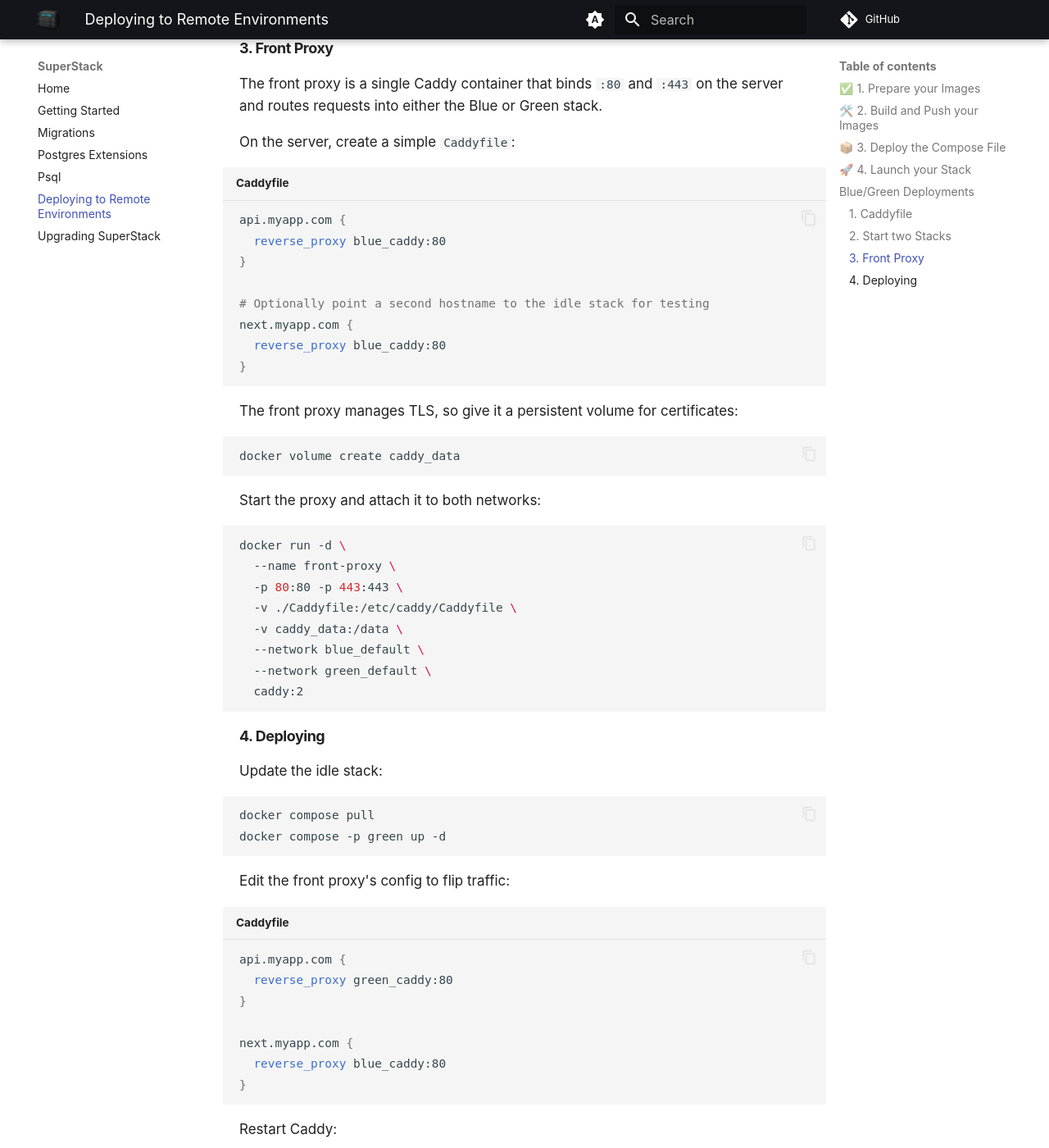
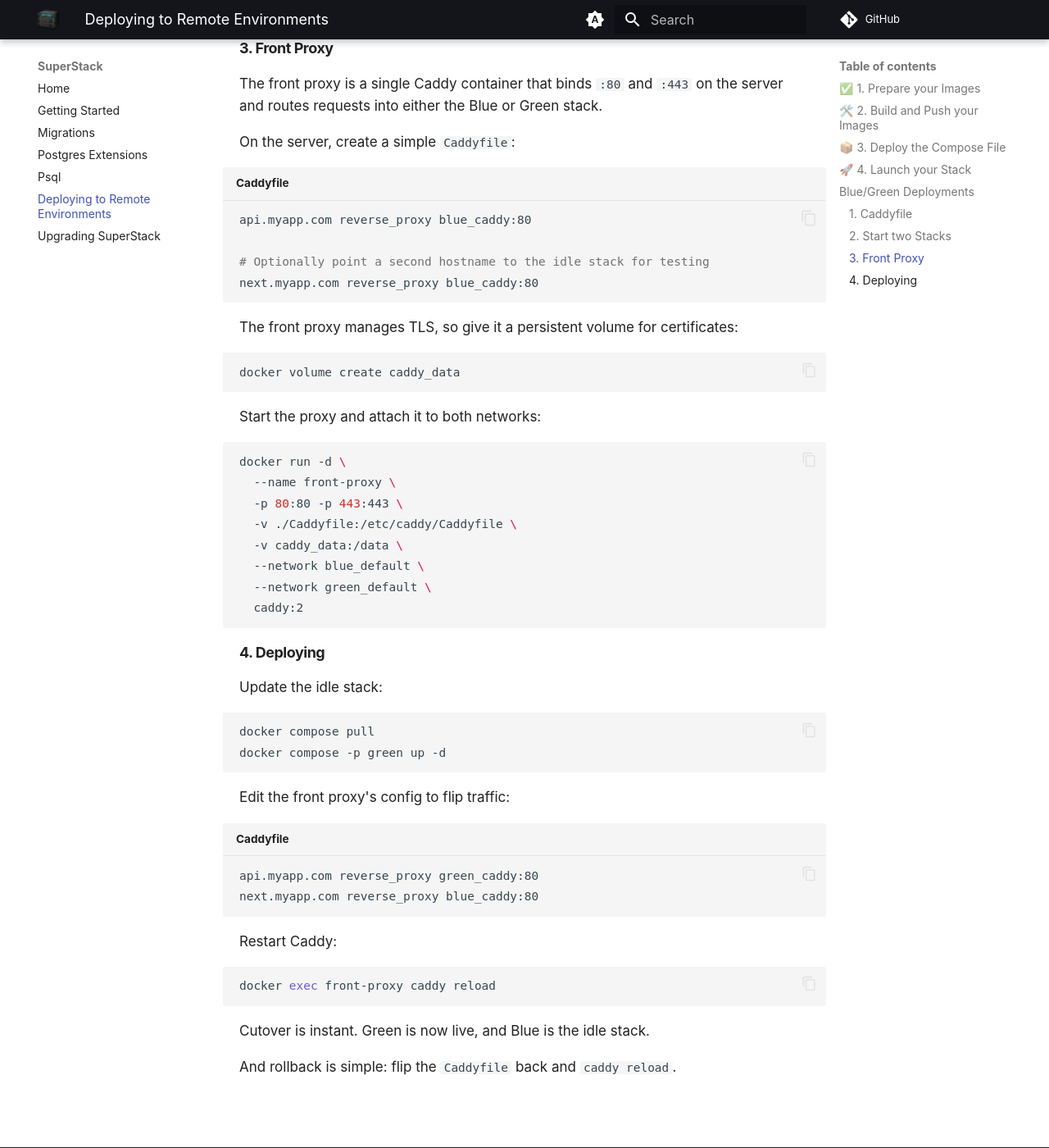
Before and after one commit to explodinglabs/superstack.docs, an MkDocs documentation site: the page built from docs/deploying.md, in a window 1280 px wide and 1400 px high, scrolled down 2816 px. Shown: the whole window at 82% size. Built offline with MkDocs 1.6.1 and Material for MkDocs 9.7.7, drawn with Linux system fonts in a browser that asks for light colours; comment, search, counter and statistics services are not loaded.

````diff
--- a/docs/deploying.md
+++ b/docs/deploying.md
@@ -124,14 +124,10 @@ server and routes requests into either the Blue or Green stack.
 On the server, create a simple `Caddyfile`:
 
 ```caddyfile title="Caddyfile"
-api.myapp.com {
-  reverse_proxy blue_caddy:80
-}
+api.myapp.com reverse_proxy blue_caddy:80
 
 # Optionally point a second hostname to the idle stack for testing
-next.myapp.com {
-  reverse_proxy blue_caddy:80
-}
+next.myapp.com reverse_proxy blue_caddy:80
 ```
 
 The front proxy manages TLS, so give it a persistent volume for certificates:
@@ -165,13 +161,8 @@ docker compose -p green up -d
 Edit the front proxy's config to flip traffic:
 
 ```caddyfile title="Caddyfile"
-api.myapp.com {
-  reverse_proxy green_caddy:80
-}
-
-next.myapp.com {
-  reverse_proxy blue_caddy:80
-}
+api.myapp.com reverse_proxy green_caddy:80
+next.myapp.com reverse_proxy blue_caddy:80
 ```
 
 Restart Caddy:
````
